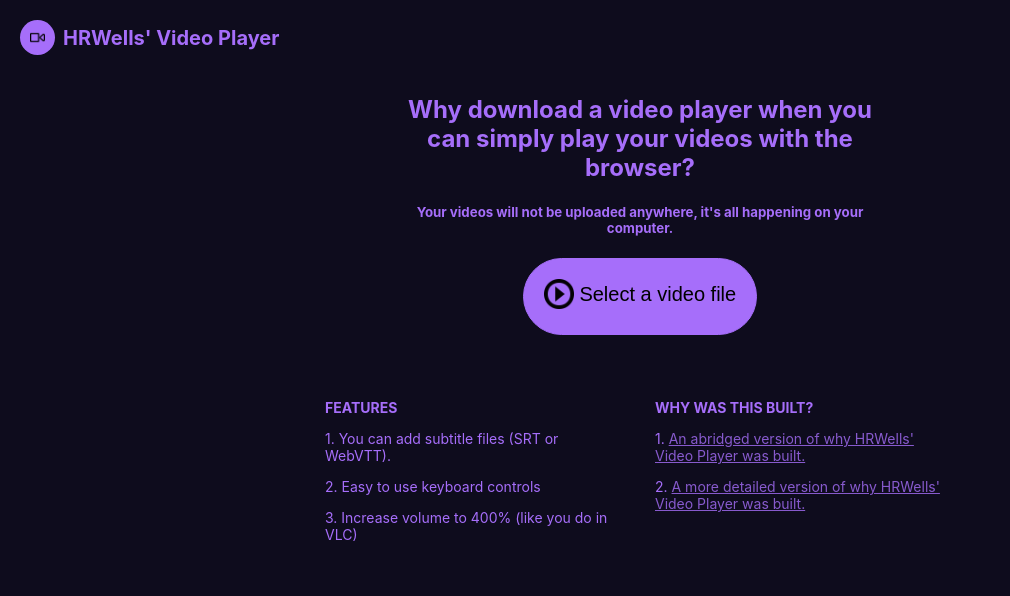
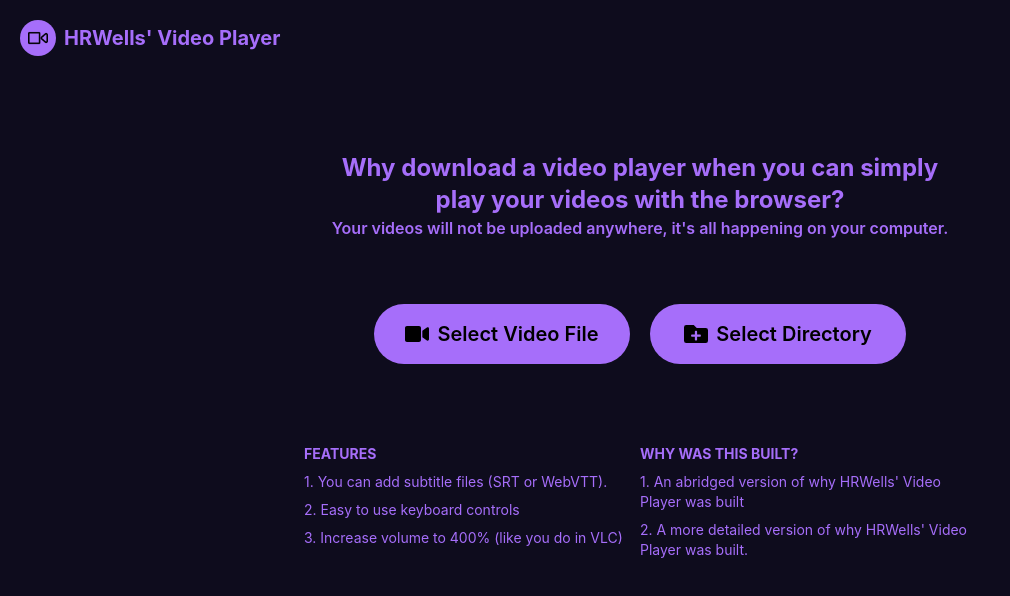
Before and after one commit to Netlock-Gemes/hrvideo, a React (Create React App) app: page / in a window 1280 px wide. Shown: the top 596 px of the page, without its empty margins (0-1010 px from the left). Built offline with nearby package versions, Linux system fonts and the light colour scheme.

Commit message:
added option to select folder & updated normal to tailwind css

```diff
--- a/package.json
+++ b/package.json
@@ -30,6 +30,7 @@
         ]
     },
     "devDependencies": {
-        "gh-pages": "^3.1.0"
+        "gh-pages": "^3.1.0",
+        "tailwindcss": "^3.4.10"
     }
 }
--- a/src/App.css
+++ b/src/App.css
@@ -1,16 +1,17 @@
-.App {
+/* .App {
   background-color: #0e0c1d;
   color: #a66efa;
   min-height: 100vh;
-}
+} */
 
-.App .default-button {
+/* .App .default-button {
   background: #a66efa;
   border: 1px solid #a66efa;
   border-radius: 50px;
   cursor: pointer;
-}
+} */
 
+/*
 .App a {
   color: #a66efa;
   opacity: 0.8;
@@ -24,7 +25,6 @@
   display: flex;
   justify-content: start;
   justify-items: center;
-  /* height: 50px; */
   padding: 20px;
   color: white;
 }
@@ -105,10 +105,10 @@
 
 .hide {
   display: none;
-}
+} */
 
 /* mobile view */
-@media (max-width: 720px) {
+/* @media (max-width: 720px) {
   .App-name {
     margin-left: 8px;
     font-size: 20px;
@@ -117,12 +117,36 @@
   .App-Feature-Notes {
     max-width: 400px;
   }
-}
+} */
 
 /* tablet view */
-@media (min-device-width: 600px) and (max-device-width: 1280px) {
+/* @media (min-device-width: 600px) and (max-device-width: 1280px) {
   .App-name {
     margin-left: 8px;
     font-size: 20px;
   }
+} */
+
+/* .App-Playlist {
+  margin-top: 20px;
 }
+
+.App-Playlist h3 {
+  margin: 0;
+}
+
+.App-Playlist ul {
+  list-style: none;
+  padding: 0;
+}
+
+.App-Playlist .playlist-item {
+  padding: 10px;
+  cursor: pointer;
+  border-bottom: 1px solid #ccc;
+}
+
+.App-Playlist .playlist-item.playing {
+  background-color: #ddd;
+  font-weight: bold;
+} */
--- a/src/App.js
+++ b/src/App.js
@@ -4,66 +4,85 @@ import eject from './ejecticon.png';
 import VideoSelector from './components/VideoSelector/VideoSelector';
 import SubtitleSelector from './components/SubtitleSelector/SubtitleSelector';
 import VideoPlayer from './components/VideoPlayer/VideoPlayer';
-import './App.css';
+import DirectorySelector from './components/DirectorySelector/DirectorySelector';
+import './CustomScrollbar.css';
 
 function App() {
-    const [videoSelected, setVideoSelected] = useState(false);
+    const [videoFiles, setVideoFiles] = useState([]);
+    const [currentVideoIndex, setCurrentVideoIndex] = useState(0);
     const [cutTheLights, setCutTheLights] = useState(false);
     const [subtitleSrc, setSubtitleSrc] = useState('');
+    const [videoName, setVideoName] = useState('');
     const [videoSrc, setVideoSrc] = useState('');
-    const [videoName, setVideoName] = useState('');
-    const onVidoePicked = (videoUrl, videoName) => {
+
+    const onVideoPicked = (videoUrl, videoName) => {
+        setVideoFiles([{ url: videoUrl, name: videoName }]);
+        setCurrentVideoIndex(0);
         setVideoSrc(videoUrl);
         setVideoName(videoName);
-        setVideoSelected(true);
+    };
+
+    const onFilesPicked = (files) => {
+        setVideoFiles(files);
+        setCurrentVideoIndex(0);
+        if (files.length > 0) {
+            setVideoSrc(files[0].url);
+            setVideoName(files[0].name);
+        }
     };
 
     const visibility = cutTheLights ? 'hidden' : 'visible';
-    const cursor = cutTheLights ? 'none' : 'auto';
-    // const enableCutTheLights = () => setCutTheLights(true);
     const disableCutTheLights = () => setCutTheLights(false);
-    const exitVideo = () => setVideoSelected(false);
+    const exitVideo = () => setVideoFiles([]);
+
+    const handleNextVideo = () => {
+        setCurrentVideoIndex((prevIndex) => {
+            const nextIndex = (prevIndex + 1) % videoFiles.length;
+            setVideoSrc(videoFiles[nextIndex].url);
+            setVideoName(videoFiles[nextIndex].name);
+            return nextIndex;
+        });
+    };
+
+    const handlePlaylistVideoSelect = (index) => {
+        setCurrentVideoIndex(index);
+        setVideoSrc(videoFiles[index].url);
+        setVideoName(videoFiles[index].name);
+    };
 
     let body = (
         <>
-            <VideoSelector onVideoPicked={onVidoePicked} />
-            <div className='App-Feature-Notes'>
-                <div>
-                    <p>
-                        <b>FEATURES</b>
-                    </p>
+            <div className='flex flex-col justify-center items-center text-secondary pt-16'>
+                <h2 className='font-bold text-2xl w-1/2 mt-3'>
+                    Why download a video player when you can simply play your videos
+                    with the browser?
+                </h2>
+                <h5 className='font-semibold'>
+                    Your videos will not be uploaded anywhere, it's all happening on
+                    your computer.
+                </h5>
+                <div className='flex justify-center items-center gap-5 mt-8'>
+                    <VideoSelector onVideoPicked={onVideoPicked} />
+                    <DirectorySelector onFilesPicked={onFilesPicked} />
+                </div>
+            </div>
+            <div className='text-secondary flex mx-auto mt-12 max-w-2xl text-left text-sm'>
+                <div className='w-1/2 flex flex-col gap-2'>
+                    <p className='font-bold'>FEATURES</p>
                     <p>1. You can add subtitle files (SRT or WebVTT).</p>
                     <p>2. Easy to use keyboard controls</p>
                     <p>3. Increase volume to 400% (like you do in VLC)</p>
                 </div>
-
-                <div>
-                    <p>
-                        <b>WHY WAS THIS BUILT?</b>
-                    </p>
-                    <p>
-                        1.{' '}
-                        <a
-                            href='/'
-                        >
-                            An abridged version of why HRWells' Video Player was
-                            built.
-                        </a>
-                    </p>
-                    <p>
-                        2.{' '}
-                        <a
-                            href='/'
-                        >
-                            A more detailed version of why HRWells' Video Player
-                            was built.
-                        </a>
-                    </p>
+                <div className='w-1/2 flex flex-col gap-2'>
+                    <p className='font-bold'>WHY WAS THIS BUILT?</p>
+                    <p className=''>1. An abridged version of why HRWells' Video Player was built</p>
+                    <p className=''>2. A more detailed version of why HRWells' Video Player was built.</p>
                 </div>
             </div>
         </>
     );
-    if (videoSelected) {
+
+    if (videoFiles.length > 0) {
         body = (
             <>
                 <VideoPlayer
@@ -71,59 +90,52 @@ function App() {
                     videoSrc={videoSrc}
                     subtitleSrc={subtitleSrc}
                 />
-                <div className='App-Video-Actions' style={{ visibility }}>
-                    <div className=''>
-                        <SubtitleSelector onSubtitlePicked={setSubtitleSrc} />
-                        {/* <button
-                        onClick={enableCutTheLights}
-                        className='default-button'
-                    >
-                        Cut the lights
-                    </button> */}
-                        <button onClick={exitVideo} className='default-button'>
-                            <div
-                                style={{
-                                    display: 'flex',
-                                    alignItems: 'center',
-                                    justifyContent: 'center',
-                                    gap: '4px',
-                                }}
+                <div className={`flex flex-col items-center gap-4 mt-4 ${visibility}`}>
+                    <SubtitleSelector onSubtitlePicked={setSubtitleSrc} />
+                    <button onClick={handleNextVideo} className='px-3 py-3 mx-2 w-[300px] border-3 border-[#555] rounded-lg font-bold bg-[#a66efa] text-white hover:opacity-90'>
+                        Next Video
+                    </button>
+                    <button onClick={exitVideo} className='px-3 py-3 mx-2 w-[300px] border-3 border-[#555] rounded-lg font-bold bg-[#a66efa] text-white hover:opacity-90'>
+                        <div className='flex items-center justify-center gap-1'>
+                            <span>Exit | Eject</span>
+                            <img src={eject} width='10px' height='10px' alt='eject' />
+                        </div>
+                    </button>
+                    <p className='mt-4'>SRT and WebVTT Subtitle files supported | Press <b>Arrow Keys</b> for Volume and Skips</p>
+                </div>
+                <div className='mt-5 flex flex-col items-center'>
+                    <h3 className='text-2xl font-bold mb-4'>Playlist</h3>
+                    <ul className='list-none p-0 w-1/2'>
+                        {videoFiles.map((file, index) => (
+                            <li
+                                key={index}
+                                className={`py-2 cursor-pointer border-b border-gray-300 ${index === currentVideoIndex ? 'bg-gray-200 font-bold' : ''}`}
+                                onClick={() => handlePlaylistVideoSelect(index)}
                             >
-                                <span>Exit&nbsp;|&nbsp; Eject</span>
-                                <img
-                                    src={eject}
-                                    width='10px'
-                                    height='10px'
-                                    alt='eject'
-                                />
-                            </div>
-                        </button>
-                    </div>
-
-                    <p>
-                        SRT and WebVTT Subtitle files supported &nbsp;|&nbsp;
-                        Press <b>Arrow Keys</b> for Volume and Skips
-                    </p>
+                                {file.name}
+                            </li>
+                        ))}
+                    </ul>
                 </div>
             </>
         );
     }
 
     return (
-        <div
-            className='App'
-            onMouseMove={disableCutTheLights}
-            style={{ cursor }}
-        >
-            <header className='App-header' style={{ visibility }}>
-                <div className='App-logo'>
-                    <div className='App-icon'>
-                        <img src={logo} width='15px' alt='logo' />
+        <div className={`min-h-screen ${cutTheLights ? 'cursor-none' : 'cursor-auto'}`} onMouseMove={disableCutTheLights}>
+            <header className={`flex justify-start p-5 text-white ${visibility}`}>
+                <div className='flex items-center'>
+                    <div className='bg-[#a66efa] p-1.5 w-9 h-9 rounded-full flex justify-center items-center'>
+                        <img src={logo} width='15px' alt='logo' className='w-5 h-5' />
                     </div>
-                    <span className='App-name'>HRWells' Video Player</span>
+                    <span className='ml-2 text-[#a66efa] text-xl font-bold'>
+                        HRWells' Video Player
+                    </span>
                 </div>
             </header>
-            <div className='App-body'>{body}</div>
+            <div className='text-center'>
+                {body}
+            </div>
         </div>
     );
 }
--- /dev/null
+++ b/src/CustomScrollbar.css
@@ -0,0 +1,17 @@
+::-webkit-scrollbar {
+    width: 4px;
+}
+
+::-webkit-scrollbar-thumb {
+    background-color: #47345c;
+    border-radius: 10px;
+}
+
+::-webkit-scrollbar-thumb:hover {
+    background-color: #3b2b4d;
+}
+
+::-webkit-scrollbar-track {
+    background: #0e0c1d;
+    border-radius: 10px;
+}
--- /dev/null
+++ b/src/components/DirectorySelector/DirectorySelector.js
@@ -0,0 +1,37 @@
+import React from 'react';
+import { FaFolderPlus } from "react-icons/fa";
+
+function DirectorySelector({ onFilesPicked }) {
+
+    const handleDirectoryPick = async () => {
+        try {
+            const directoryHandle = await window.showDirectoryPicker();
+            const files = [];
+
+            for await (const entry of directoryHandle.values()) {
+                if (entry.kind === 'file') {
+                    const file = await entry.getFile();
+                    files.push({ name: file.name, url: URL.createObjectURL(file) });
+                }
+            }
+
+            onFilesPicked(files);
+        } catch (error) {
+            console.error('Error picking directory:', error);
+        }
+    };
+
+
+    return (
+        <div>
+            <button onClick={handleDirectoryPick} className='w-64 flex bg-secondary justify-center items-center rounded-full text-black px-6 py-4 text-xl font-semibold transition-all duration-300 ease-in-out hover:bg-secondary/70 hover:shadow-[0px_2px_1px_1px] hover:shadow-cyan-300 hover:scale-[1.02] gap-2'>
+                <FaFolderPlus className='h-6 w-6' />
+                <span>
+                    Select Directory
+                </span>
+            </button>
+        </div>
+    );
+}
+
+export default DirectorySelector;
--- a/src/components/VideoPlayer/VideoPlayer.js
+++ b/src/components/VideoPlayer/VideoPlayer.js
@@ -2,7 +2,7 @@
 import React, { useRef, useEffect, useState } from 'react';
 import KeyboardVideoControls from '../CustomVideoControls/CustomVideoControls';
 import VideoControls from '../VideoControls/VideoControls';
-import './VideoPlayer.css';
+// import './VideoPlayer.css';
 
 function VideoPlayer(props) {
     const { videoSrc, subtitleSrc, videoName } = props;
@@ -31,8 +31,8 @@ function VideoPlayer(props) {
     }, [video]);
 
     return (
-        <div className='VideoPlayer' ref={videoContainer}>
-            <video src={videoSrc} ref={video} autoPlay>
+        <div className='w-full h-[70vh] bg-black border-t-2 border-b-2 border-[#47345c]' ref={videoContainer}>
+            <video src={videoSrc} ref={video} autoPlay className='h-full w-full'>
                 <track kind='subtitles' src={subtitleSrc} default />
             </video>
             {videoPlayerControls}
--- a/src/components/VideoSelector/VideoSelector.js
+++ b/src/components/VideoSelector/VideoSelector.js
@@ -1,6 +1,6 @@
 import React, { useRef, useState } from 'react';
-import './VideoSelector.css';
 import pressplay from '../../playicon.png';
+import { FaVideo } from "react-icons/fa";
 
 function VideoSelector(props) {
     const { onVideoPicked } = props;
@@ -56,7 +56,6 @@ function VideoSelector(props) {
             onDragEnter={onDrag}
             onDragOver={onDrag}
             onDragLeave={onDrag}
-            className='VideoSelector'
         >
             <div
                 style={{
@@ -66,17 +65,11 @@ function VideoSelector(props) {
                     display: dragActive ? 'block' : 'none',
                 }}
             />
-            <h2>
-                Why download a video player when you can simply play your videos
-                with the browser?
-            </h2>
-            <h5>
-                Your videos will not be uploaded anywhere, it's all happening on
-                your computer.
-            </h5>
-            <button onClick={onClick} className='default-button'>
-                <img src={pressplay} width='30px' alt='Press Play icon' />
-                &nbsp;<span>Select a video file</span>
+
+            <button onClick={onClick} className='w-64 flex bg-secondary justify-center items-center rounded-full text-black px-6 py-4 my-8 text-xl font-semibold transition-all duration-300 ease-in-out hover:bg-secondary/70 hover:shadow-[0px_2px_1px_1px] hover:shadow-cyan-300 hover:scale-[1.02] gap-2'>
+                {/* <img src={pressplay} width='30px' alt='Press Play icon' /> */}
+                <FaVideo className='h-6 w-6' />
+                <span>Select Video File</span>
             </button>
             <input
                 type='file'
--- a/src/index.css
+++ b/src/index.css
@@ -1,3 +1,7 @@
+@tailwind base;
+@tailwind components;
+@tailwind utilities;
+
 body {
   margin: 0;
   font-family: -apple-system, BlinkMacSystemFont, 'Segoe UI', 'Roboto', 'Oxygen',
@@ -5,8 +9,7 @@ body {
     sans-serif;
   -webkit-font-smoothing: antialiased;
   -moz-osx-font-smoothing: grayscale;
-  background-color: #000;
-
+  background-color: #0e0c1d;
 }
 
 code {
```
Also changed, not shown: tailwind.config.js (added, +15 -0 lines), 2 other files (tests, documents, lock files or other folders).
